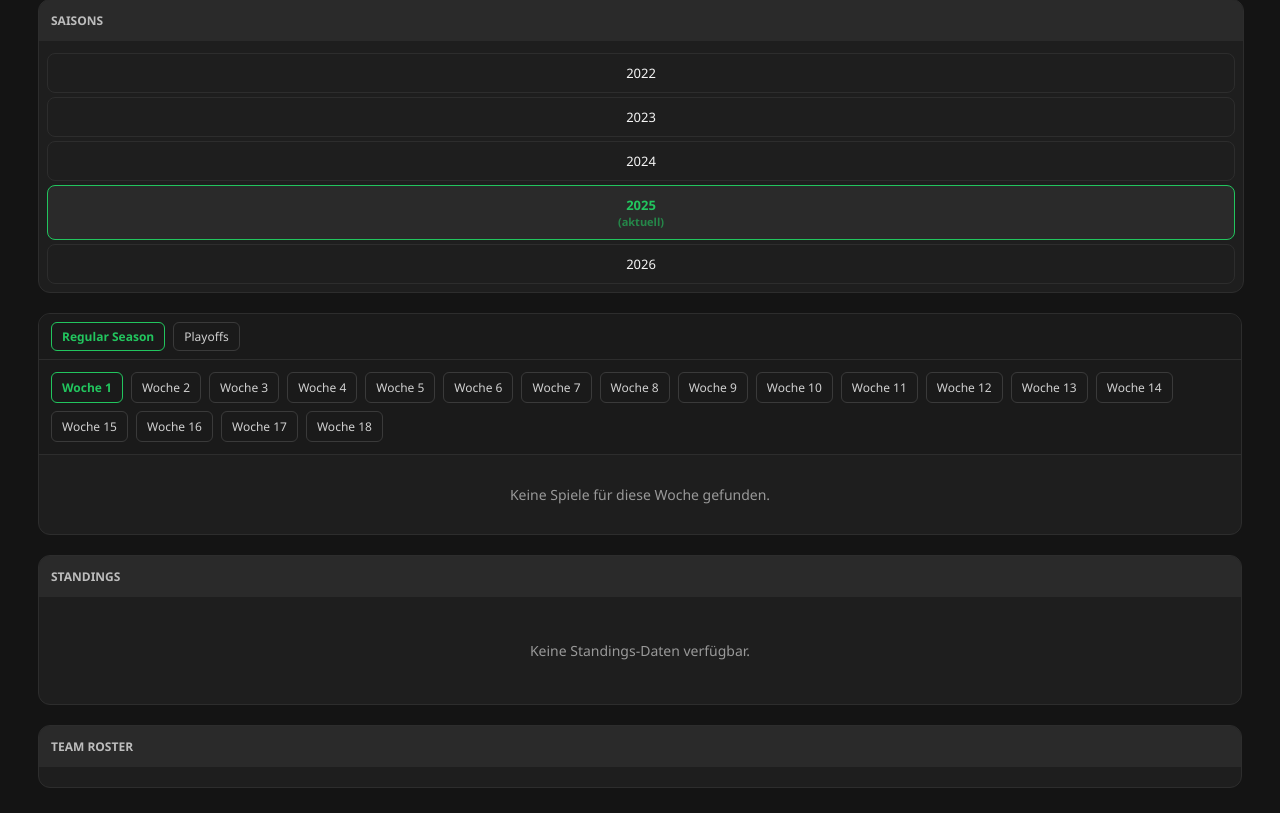
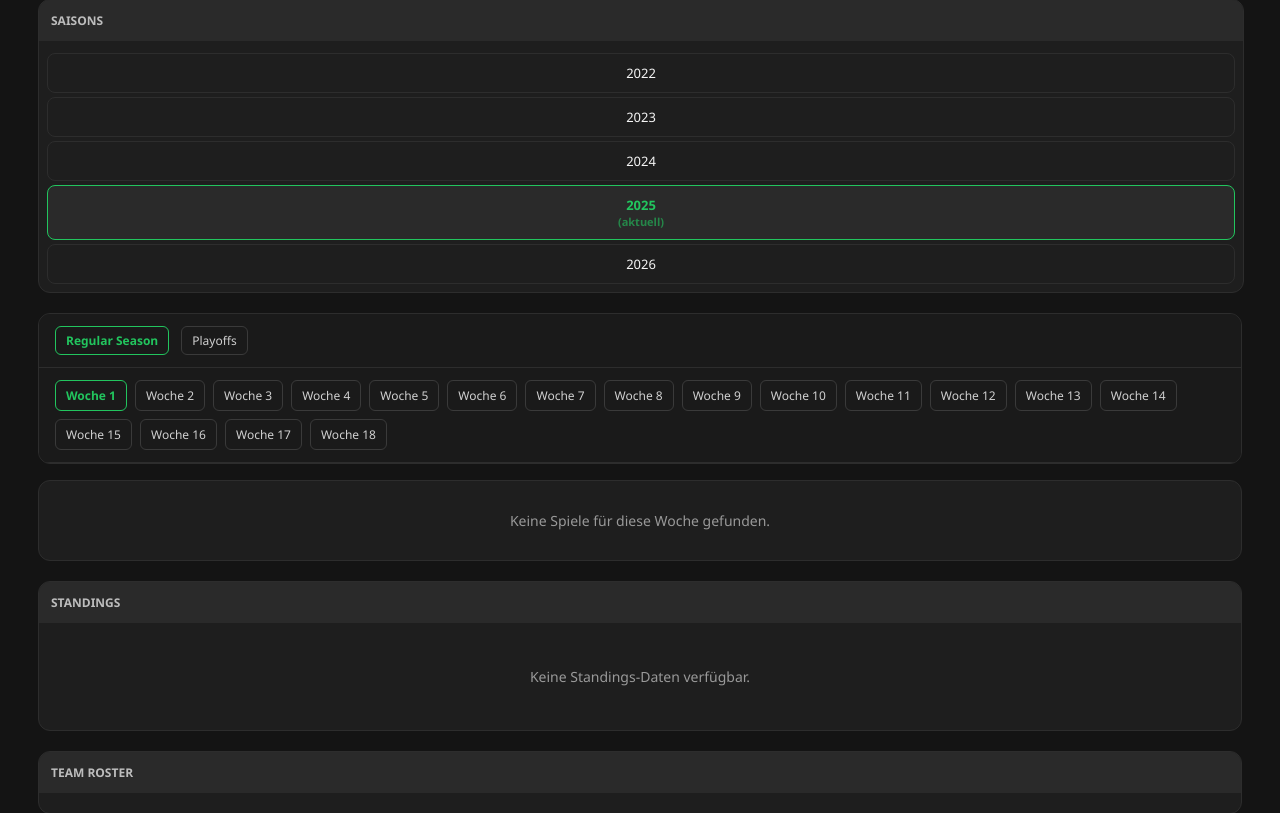
Before and after one commit to EinfxchNiklas/Sport_Dashboard, a Flask app: page /american_football in a window 1280 px wide. Shown: the part 101-914 px from the top of the page. Before the commit the page ends 889 px from the top, so only its background shows below. Run offline with Flask 3, Linux system fonts and the light colour scheme; data that the repository does not hold is empty.

Commit message:
nfl auswahl buttons als eigene tabelle gemacht #13

```diff
--- a/static/styles/sports_dashboard.css
+++ b/static/styles/sports_dashboard.css
@@ -83,6 +83,9 @@ body.page-american .panel {
 body.page-american .matches-wrap {
             width: 100%;
             grid-area: matches;
+            display: flex;
+            flex-direction: column;
+            gap: 16px;
         }
 body.page-american .standings-wrap {
             width: 100%;
@@ -260,6 +263,18 @@ body.page-american .season-type-nav {
             padding: 8px 12px;
             border-bottom: 1px solid #2d2d2d;
             background: #1a1a1a;
+        }
+body.page-american .season-type-nav {
+            display: flex;
+            gap: 12px;
+            padding: 12px 16px;
+            border-bottom: 1px solid #2d2d2d;
+        }
+body.page-american .week-nav {
+            display: flex;
+            flex-wrap: wrap;
+            gap: 8px;
+            padding: 12px 16px;
         }
 body.page-american .season-type-nav .week-btn {
             padding: 5px 10px;
--- a/templates/american_football.html
+++ b/templates/american_football.html
@@ -57,6 +57,23 @@
 
         <!-- Matches -->
         <div class="matches-wrap">
+            <!-- Navigation Panel -->
+            <div id="nav-panel" class="panel">
+                <!-- Season Type Navigation -->
+                <div class="season-type-nav">
+                    <a class="week-btn {% if season_type == 'reg' %}active{% endif %}" href="/american_football?season={{ selected_season }}&type=reg">Regular Season</a>
+                    <a class="week-btn {% if season_type == 'post' %}active{% endif %}" href="/american_football?season={{ selected_season }}&type=post">Playoffs</a>
+                </div>
+
+                <!-- Week Navigation -->
+                <div class="week-nav">
+                    {% for week_num, week_label in available_weeks %}
+                        <a class="week-btn {% if week_num == selected_week %}active{% endif %}" href="/american_football?season={{ selected_season }}&type={{ season_type }}&week={{ week_num }}">
+                            {{ week_label }}
+                        </a>
+                    {% endfor %}
+                </div>
+            </div>
 
             <!-- Roster view (hidden by default) -->
             <div id="roster-panel" class="panel" style="display:none;">
@@ -72,17 +89,6 @@
 
             <!-- Matches view (shown by default) -->
             <div id="matches-panel" class="panel">
-                <div class="season-type-nav">
-                    <a class="week-btn {% if season_type == 'reg' %}active{% endif %}" href="/american_football?season={{ selected_season }}&type=reg">Regular Season</a>
-                    <a class="week-btn {% if season_type == 'post' %}active{% endif %}" href="/american_football?season={{ selected_season }}&type=post">Playoffs</a>
-                </div>
-                <div class="week-nav">
-                    {% for week_num, week_label in available_weeks %}
-                        <a class="week-btn {% if week_num == selected_week %}active{% endif %}" href="/american_football?season={{ selected_season }}&type={{ season_type }}&week={{ week_num }}">
-                            {{ week_label }}
-                        </a>
-                    {% endfor %}
-                </div>
 
                 {% if week_matches %}
                     <div class="panel-header">
@@ -379,6 +385,7 @@
             if (btn) btn.classList.add('active');
 
             // Swap panels
+            document.getElementById('nav-panel').style.display = 'none';
             document.getElementById('matches-panel').style.display = 'none';
             const rosterPanel = document.getElementById('roster-panel');
             rosterPanel.style.display = 'block';
@@ -411,6 +418,7 @@
         }
 
         function closeRoster() {
+            document.getElementById('nav-panel').style.display = 'block';
             document.getElementById('roster-panel').style.display = 'none';
             document.getElementById('matches-panel').style.display = 'block';
             document.querySelectorAll('.team-btn').forEach(btn => btn.classList.remove('active'));
```
